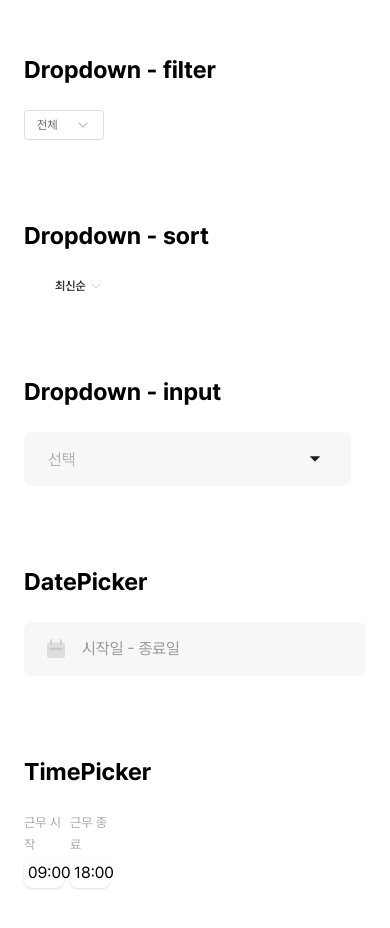
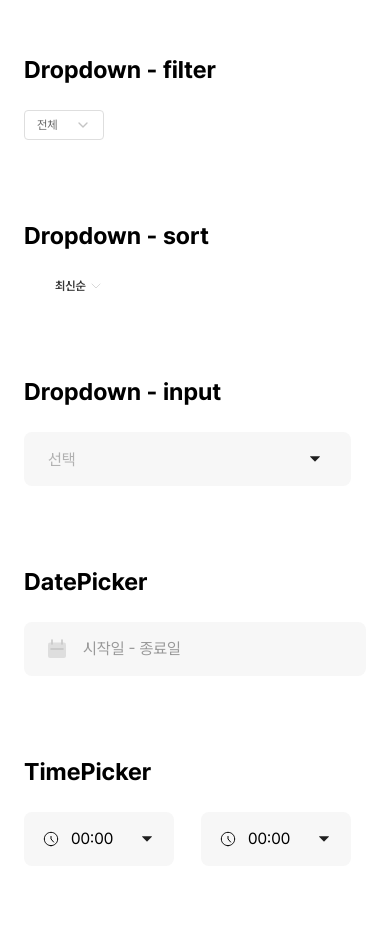
Before and after one commit to ddumini/albamate, a Next.js app: page /test/sumin in a window 390 px wide. Shown: the part 146-1074 px from the top of the page. Built offline with nearby package versions, Linux system fonts and the light colour scheme.

Commit message:
✨ Feat: time picker 기능 작업 및 반응형 작업 완료
feat: time picker 기능 작업 및 반응형 작업 완료

```diff
--- a/src/shared/components/common/date-picker/index.tsx
+++ b/src/shared/components/common/date-picker/index.tsx
@@ -85,8 +85,8 @@ const DatePicker = ({
     <div ref={containerRef} className="relative">
       <button
         className={twMerge(
-          'flex h-54 w-full items-center gap-8 rounded-lg bg-background-200 px-14 text-lg text-gray-400 lg:h-64 lg:text-xl',
-          isOpen && 'border border-gray-200',
+          'flex h-54 w-full items-center gap-8 rounded-lg border border-transparent bg-background-200 px-14 text-lg text-gray-400 lg:h-64 lg:text-xl',
+          isOpen && 'border-gray-200',
           dateRange?.from && dateRange?.to && 'text-black-400',
           disabled && 'cursor-not-allowed'
         )}
--- a/src/shared/components/common/select/index.tsx
+++ b/src/shared/components/common/select/index.tsx
@@ -114,6 +114,7 @@ const Select = ({
   return (
     <Dropdown
       className={variant === 'sort' ? 'w-80 lg:w-132' : 'w-80 lg:w-126'}
+      isRight={variant === 'sort'}
       trigger={
         <button className={getButtonStyles()}>
           <span>{getDefaultText()}</span>
--- a/src/shared/components/common/time-picker/TimeSelect.tsx
+++ b/src/shared/components/common/time-picker/TimeSelect.tsx
@@ -1,4 +1,7 @@
 'use client';
+import Image from 'next/image';
+import { twMerge } from 'tailwind-merge';
+
 import Dropdown from '@/shared/components/ui/Dropdown';
 
 const generateTimes = () => {
@@ -21,25 +24,35 @@ interface TimeSelectProps {
 
 const TimeSelect = ({ label, value, onChange }: TimeSelectProps) => {
   return (
-    <div className="relative w-40">
-      <label className="mb-2 block text-sm text-gray-300">{label}</label>
     <Dropdown
-        trigger={
+      isRight
+      trigger={isOpen => (
         <button
-            className="flex w-full items-center justify-between rounded-lg bg-white px-4 py-3 text-black shadow"
-            type="button"
+          aria-label={label}
+          className={twMerge(
+            'flex h-54 w-150 items-center gap-8 rounded-lg border-1 border-transparent bg-background-200 px-14 text-lg text-black transition-colors lg:h-64 lg:w-210 lg:gap-16 lg:text-xl',
+            isOpen ? 'border-gray-200' : ''
+          )}
         >
-            <div className="flex items-center gap-2">
+          <Image alt="clock" height={24} src="/icons/clock.svg" width={24} />
+          <div className="flex w-full items-center justify-between gap-2">
             <span>{value}</span>
+            <Image
+              alt="arrow-down"
+              className="lg:h-36 lg:w-36"
+              height={24}
+              src="/icons/drop-menu-down.svg"
+              width={24}
+            />
           </div>
         </button>
-        }
+      )}
     >
-        <ul className="max-h-48 overflow-y-auto py-1">
+      <ul className="max-h-102 w-80 overflow-y-auto lg:max-h-156 lg:w-126">
         {timeOptions.map(t => (
           <li
             key={t}
-              className="cursor-pointer px-4 py-2 text-sm hover:bg-gray-100"
+            className="flex h-34 w-full items-center px-10 text-xs text-black-100 not-only:cursor-pointer hover:bg-gray-100 lg:h-52 lg:text-2lg"
             onClick={() => onChange(t)}
           >
             {t}
@@ -47,7 +60,6 @@ const TimeSelect = ({ label, value, onChange }: TimeSelectProps) => {
         ))}
       </ul>
     </Dropdown>
-    </div>
   );
 };
 
--- a/src/shared/components/common/time-picker/index.tsx
+++ b/src/shared/components/common/time-picker/index.tsx
@@ -1,13 +1,13 @@
 import { useState } from 'react';
 
-import TimeSelect from './TimeSelect'; // 경로는 실제 파일 위치로 조정
+import TimeSelect from './TimeSelect';
 
 const TimePicker = () => {
-  const [startTime, setStartTime] = useState('09:00');
-  const [endTime, setEndTime] = useState('18:00');
+  const [startTime, setStartTime] = useState('00:00');
+  const [endTime, setEndTime] = useState('00:00');
 
   return (
-    <div className="flex gap-6">
+    <div className="flex gap-27 lg:gap-36">
       <TimeSelect label="근무 시작" value={startTime} onChange={setStartTime} />
       <TimeSelect label="근무 종료" value={endTime} onChange={setEndTime} />
     </div>
--- a/src/shared/components/ui/Dropdown.tsx
+++ b/src/shared/components/ui/Dropdown.tsx
@@ -1,4 +1,5 @@
 import { useEffect, useRef, useState } from 'react';
+import { twMerge } from 'tailwind-merge';
 
 /**
  * Dropdown 컴포넌트
@@ -14,6 +15,7 @@ import { useEffect, useRef, useState } from 'react';
  * @param {React.ReactNode} props.children - 드롭다운 내부에 표시될 내용
  * @param {string} [props.className] - 추가 커스텀 클래스
  * @param {string} [props.id] - 고유 식별자
+ * @param {boolean} [props.isRight] - 우측 드롭다운 여부
  *
  * @example
  * <Dropdown
@@ -27,15 +29,29 @@ import { useEffect, useRef, useState } from 'react';
  */
 
 interface DropdownProps {
-  trigger: React.ReactNode;
+  trigger: React.ReactNode | ((isOpen: boolean) => React.ReactNode);
   children: React.ReactNode;
   className?: string;
-  id?: string; // 고유 식별자 추가
+  id?: string;
+  isRight?: boolean;
 }
 
-const Dropdown = ({ trigger, children, className = '', id }: DropdownProps) => {
+const Dropdown = ({
+  trigger,
+  children,
+  className = '',
+  id,
+  isRight = false,
+}: DropdownProps) => {
   const [isOpen, setIsOpen] = useState(false);
   const dropdownRef = useRef<HTMLDivElement>(null);
+
+  const renderTrigger = () => {
+    if (typeof trigger === 'function') {
+      return trigger(isOpen);
+    }
+    return trigger;
+  };
 
   // 외부 클릭 시 드롭다운 닫기
   useEffect(() => {
@@ -82,12 +98,15 @@ const Dropdown = ({ trigger, children, className = '', id }: DropdownProps) => {
       className={`relative ${className}`}
       data-dropdown-id={id} // 고유 식별자
     >
-      <div onClick={handleToggle}>{trigger}</div>
+      <div onClick={handleToggle}>{renderTrigger()}</div>
 
       {isOpen && (
         <div
           aria-expanded={isOpen}
-          className="absolute top-full right-0 left-0 z-50 mt-4 overflow-hidden rounded-sm border border-gray-100 bg-white shadow-[4px_4px_4px_rgba(130,130,130,0.08)]"
+          className={twMerge(
+            'absolute top-full right-0 left-0 z-50 mt-4 overflow-hidden rounded-sm border border-gray-100 bg-white shadow-[4px_4px_4px_rgba(130,130,130,0.08)]',
+            isRight && 'left-auto'
+          )}
           role="menu"
           onClick={() => setIsOpen(false)}
         >
```
Lines whose indentation alone changed are shown as unchanged.
